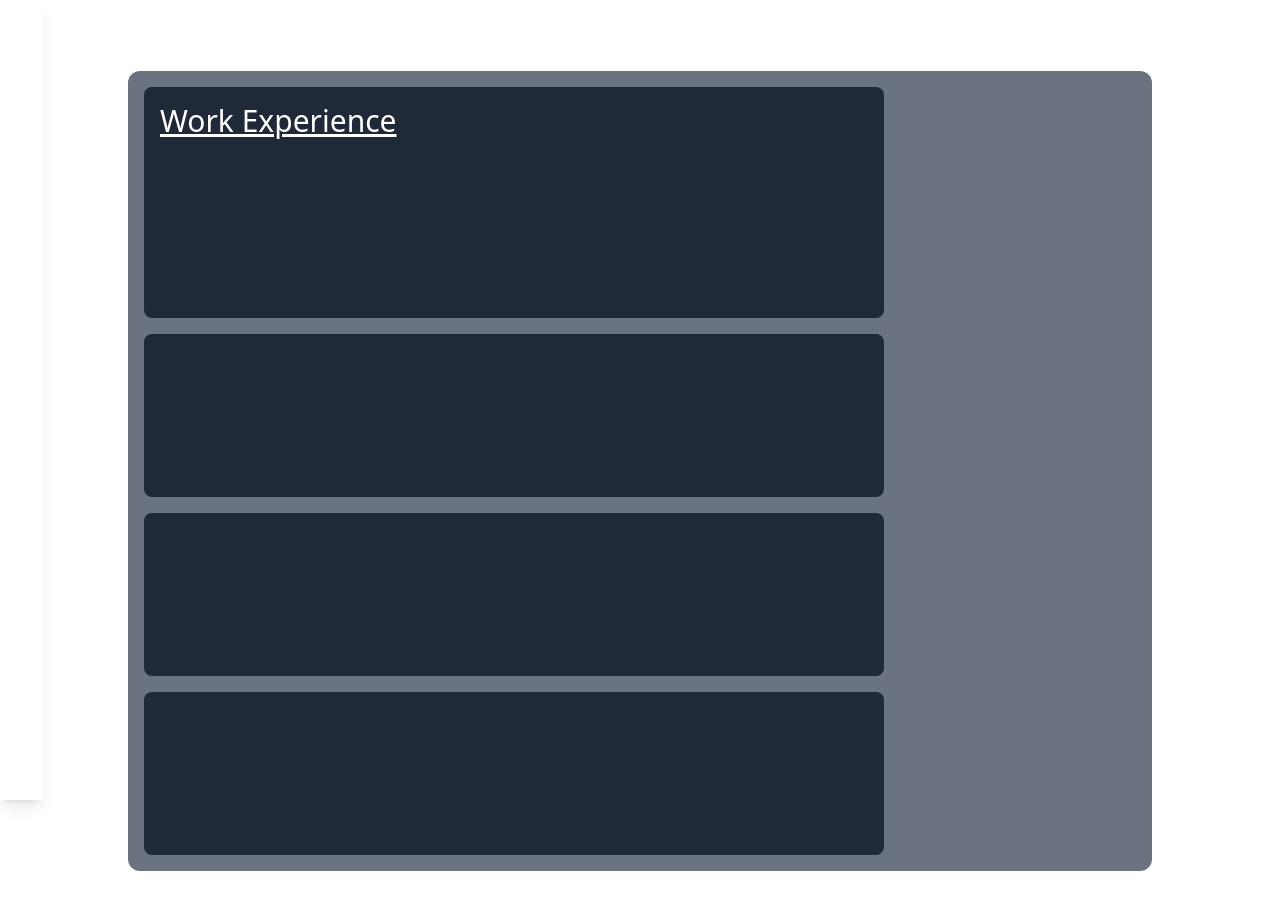
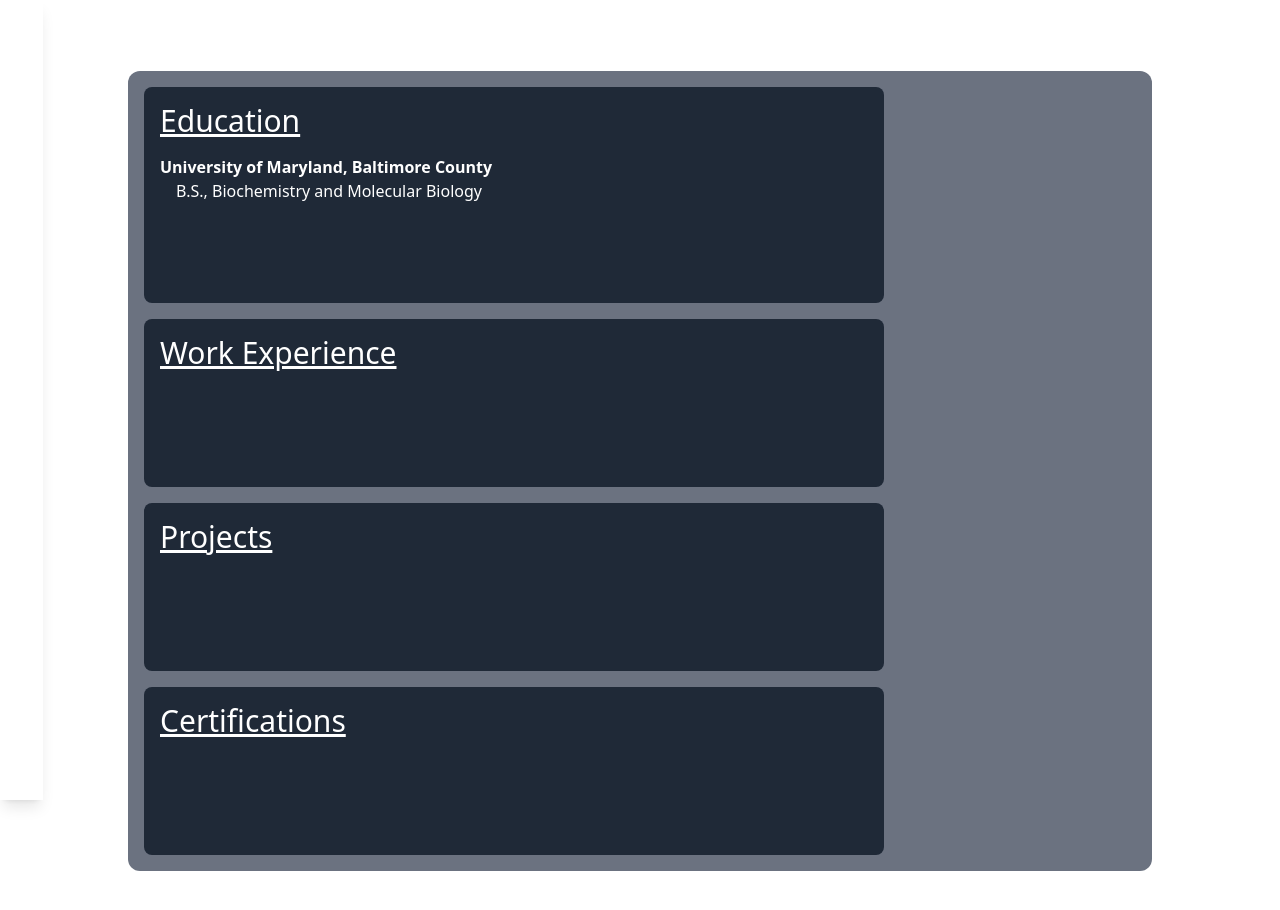
Before and after one commit to anthony-deleon1214/personal-site, a Next.js app: page /resume in a window 1280 px wide. Shown: the top 910 px of the page. Before the commit the page ends 871 px from the top, so only its background shows below. Built offline with nearby package versions, Linux system fonts and the light colour scheme.

Commit message:
Adding Projects page and tweaking Resume page

```diff
--- /dev/null
+++ b/pages/projects.tsx
@@ -0,0 +1,11 @@
+import Sidebar from "../components/Sidebar";
+
+function Projects() {
+    return (
+        <div>
+            <Sidebar />
+        </div>
+    )
+}
+
+export default Projects;
--- a/pages/resume.tsx
+++ b/pages/resume.tsx
@@ -2,15 +2,29 @@ import Sidebar from "../components/Sidebar";
 
 function Resume() {
     return (
-        <div className="flex h-screen w-screen dark:bg-slate-800 scroll:min-h-screen overscroll-contain">
+        <div className="flex flex-col grow min-h-screen w-screen dark:bg-slate-800">
             <Sidebar />
             <div className="resume-grid-container">
                 <div className="resume-section">
+                    <h1 className="text-3xl underline p-4">Education</h1>
+                    <ul className="list">
+                        <li className="font-bold mx-4">
+                            University of Maryland, Baltimore County
+                        </li>
+                        <li className="mx-8">
+                            B.S., Biochemistry and Molecular Biology
+                        </li>
+                    </ul>
+                </div>
+                <div className="resume-section">
                     <h1 className="text-3xl underline p-4">Work Experience</h1>
                 </div>
-                <div className="resume-section"></div>
-                <div className="resume-section"></div>
-                <div className="resume-section"></div>
+                <div className="resume-section">
+                    <h1 className="text-3xl underline p-4">Projects</h1>
+                </div>
+                <div className="resume-section">
+                    <h1 className="text-3xl underline p-4">Certifications</h1>
+                </div>
             </div>
         </div>
     )
--- a/styles/index.css
+++ b/styles/index.css
@@ -116,7 +116,8 @@
 
     .resume-grid-container {
         @apply grid grid-cols-4 rounded-xl bg-gray-500 p-4
-        mx-auto w-4/5 mt-1/18 gap-4 min-h-full auto-rows-auto
+        mx-auto w-4/5 mt-1/18 gap-4 min-h-screen auto-rows-auto
+        mb-1/18
     }
 
     .resume-section {
```
